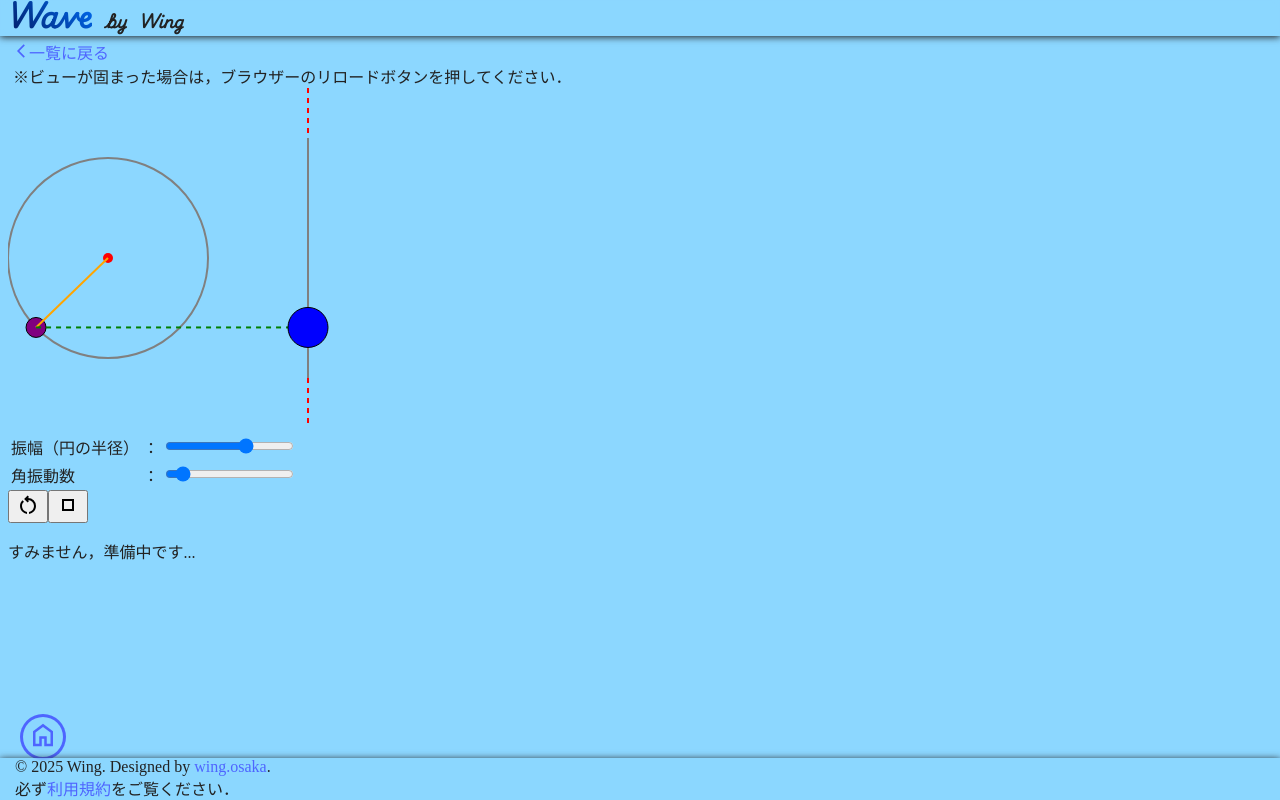
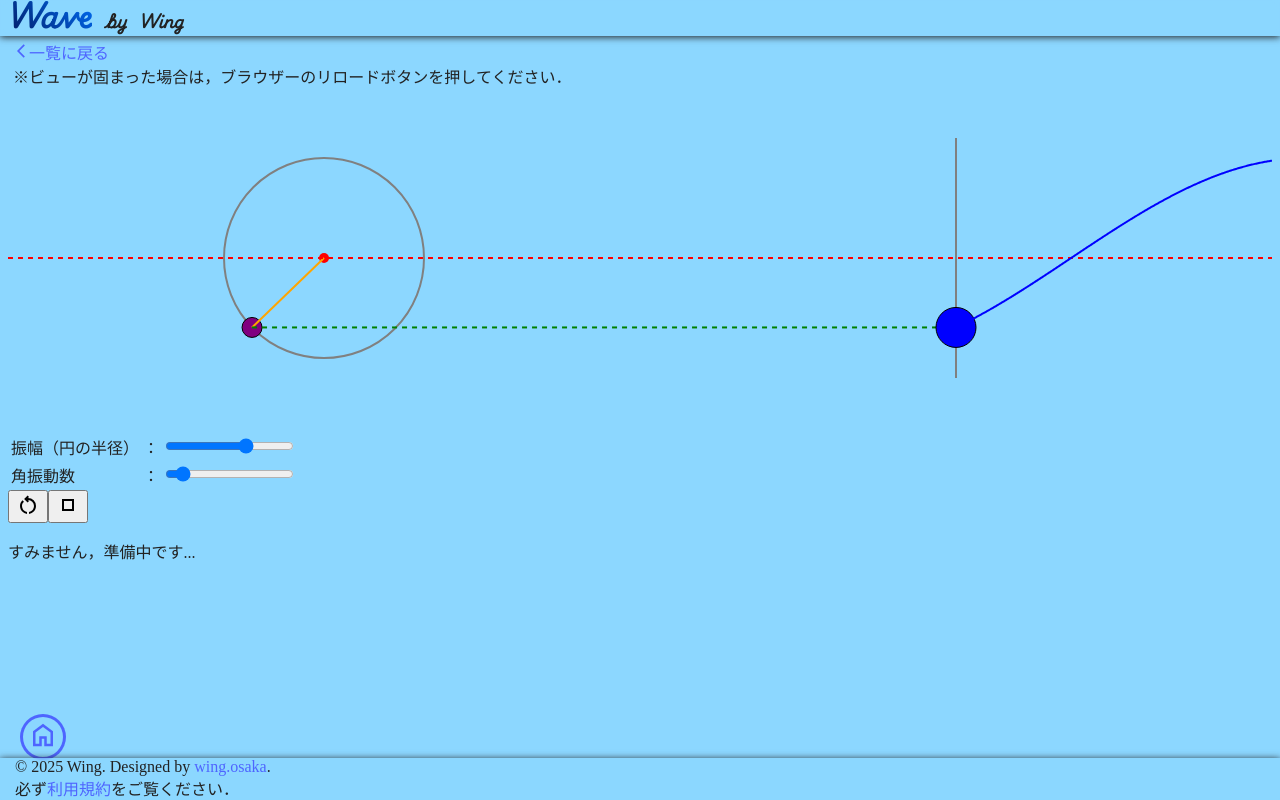
Before and after one commit to te-wing/wave.graphics, a Next.js app: page /wavelayout/sinwave in a window 1280 px wide. Built offline with nearby package versions, Linux system fonts and the light colour scheme; a web font is replaced by a local one.

Commit message:
いいね．

```diff
--- a/src/app/wavelayout/sinwave/canvas.tsx
+++ b/src/app/wavelayout/sinwave/canvas.tsx
@@ -1,6 +1,6 @@
 'use client';
 
-import styles from './sinwavecanvas.module.scss' // stylesモジュールを再インポート
+import styles from './sincanvas.module.scss' // stylesモジュールを再インポート
 import React, { useRef, useEffect, useState, useCallback } from 'react';
 
 interface OscillationCanvasProps {
@@ -99,11 +99,12 @@ const OscillationCanvas: React.FC<OscillationCanvasProps> = ({
     ctx.setLineDash([]); // 破線をリセット
 
     // --- 右側の垂直単振動の描画 ---
-    // 単振動の平衡点 (中央の赤い点線 - 垂直線)
+
+    // 円の中心を通る水平の赤い点線を追加
     ctx.beginPath();
     ctx.setLineDash([5, 5]); // 破線
-    ctx.moveTo(shmLineX, 0); // キャンバスの上端から
-    ctx.lineTo(shmLineX, canvas.height); // キャンバスの下端まで
+    ctx.moveTo(0, circleCenterY); // キャンバスの左端から
+    ctx.lineTo(canvas.width, circleCenterY); // キャンバスの右端まで
     ctx.strokeStyle = 'red';
     ctx.stroke();
     ctx.setLineDash([]); // 破線をリセット
@@ -124,6 +125,30 @@ const OscillationCanvas: React.FC<OscillationCanvasProps> = ({
     ctx.strokeStyle = 'black';
     ctx.lineWidth = 1;
     ctx.stroke();
+
+    // --- 正弦波の描画 ---
+    ctx.beginPath();
+    ctx.strokeStyle = 'blue'; // 波の色
+    ctx.lineWidth = 2; // 波の太さ
+
+    const waveSpeed = 150; // 波の伝播速度 (ピクセル/秒) - この値を変更して波の速さを調整できます
+    const waveNumber = angularFrequency / waveSpeed; // 波の波数 k = ω / v
+
+    // 波の開始点 (単振動する青い物体と同じX座標から開始)
+    // shmCurrentX は単振動する青い物体のX座標
+    // shmCurrentY は単振動する青い物体のY座標
+    ctx.moveTo(shmCurrentX, shmCurrentY);
+
+    // キャンバスの右端まで波を描画
+    for (let x = shmCurrentX; x <= canvas.width; x += 1) { // 1ピクセルずつ描画
+      // 波の位相は、時間経過と位置によって変化
+      // 位相 = 角度 - k * (x - 波源のx)
+      const wavePhase = angle - waveNumber * (x - shmCurrentX);
+      const waveY = shmOriginY + amplitude * Math.cos(wavePhase);
+      ctx.lineTo(x, waveY);
+    }
+    ctx.stroke();
+
 
     animationFrameIdRef.current = requestAnimationFrame(animate);
   }, [amplitude, angularFrequency, startTime, isPlaying]); // isPlayingを依存配列に追加
@@ -147,7 +172,7 @@ const OscillationCanvas: React.FC<OscillationCanvasProps> = ({
   useEffect(() => {
       if (isPlaying) {
           // 再生時にはアニメーションループを開始
-          animationFrameIdRef.current = requestAnimationFrame(animate);
+          animationFrameIdRef.current = requestAnimationFrame(animate); // ここを修正しました
       } else {
           // 一時停止時にはアニメーションループを停止
           if (animationFrameIdRef.current) {
@@ -164,6 +189,33 @@ const OscillationCanvas: React.FC<OscillationCanvasProps> = ({
       }
   }, [isPlaying, animate]);
 
+  // キャンバスのサイズを親要素に合わせて動的に設定するuseEffect
+  useEffect(() => {
+    const canvas = canvasRef.current;
+    if (!canvas) return;
+
+    const setCanvasDimensions = () => {
+      // キャンバス要素の実際の表示サイズに合わせて描画バッファサイズを設定
+      canvas.width = canvas.offsetWidth;
+      canvas.height = canvas.offsetHeight;
+      // サイズ変更後にキャンバス内容を再描画
+      if (!isPlaying) { // 一時停止中の場合は一度だけ再描画
+          animate();
+      }
+      // 再生中の場合は、既存のrequestAnimationFrameループが継続的に再描画する
+    };
+
+    // 初期設定
+    setCanvasDimensions();
+
+    // ウィンドウのリサイズイベントリスナーを追加
+    window.addEventListener('resize', setCanvasDimensions);
+
+    // クリーンアップ関数
+    return () => {
+      window.removeEventListener('resize', setCanvasDimensions);
+    };
+  }, [animate, isPlaying]); // animate関数とisPlayingの状態を依存配列に追加
 
   const handlePlayPause = () => {
       setIsPlaying(prevIsPlaying => {
@@ -191,7 +243,12 @@ const OscillationCanvas: React.FC<OscillationCanvasProps> = ({
   return (
     <>
       <div className={styles.controls}> {/* stylesモジュールを使用 */}
-        <canvas id="myCanvas" ref={canvasRef} width={400} height={340}></canvas> {/* 幅と高さを入れ替え */}
+        <canvas
+          id="myCanvas"
+          ref={canvasRef}
+          // widthとheight属性は削除し、CSSで100%幅を設定
+          style={{ width: '100%', height: '340px' }} // 高さは固定値のまま
+        ></canvas>
         <table>
           <tbody>
             <tr>
```
Also changed, not shown: src/app/wavelayout/sinwave/sincanvas.module.scss (added), src/app/wavelayout/sinwave/sinwavecanvas.module.scss (deleted).
